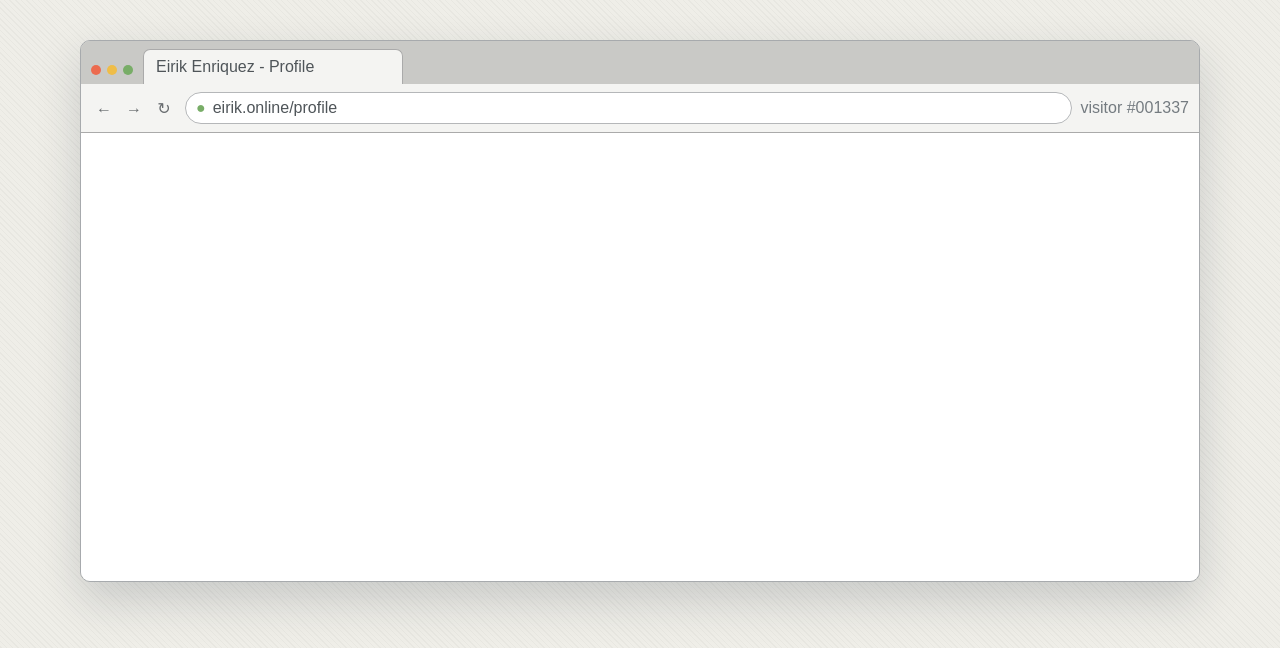
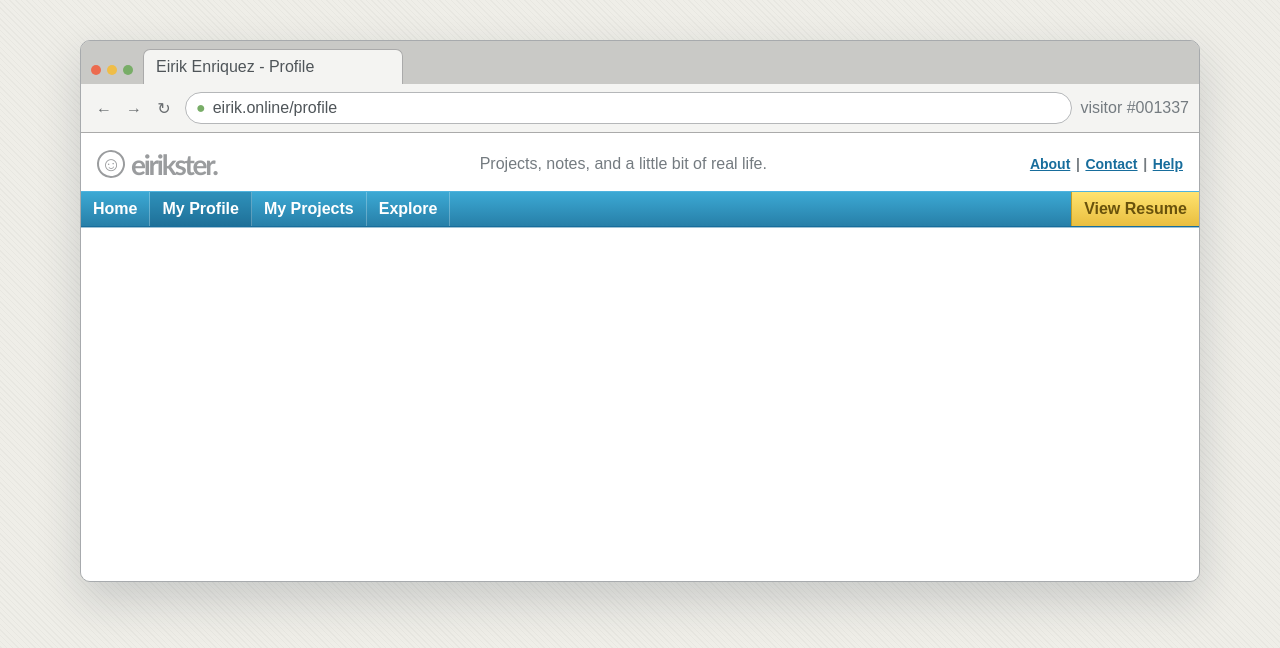
Before and after one commit to eirikenriquez/eirikenriquez.github.io, a React (Vite) app: page / in a window 1280 px wide. Shown: the top 648 px of the page. Built offline with nearby package versions, Linux system fonts and the light colour scheme.

Commit message:
add header

```diff
--- a/src/App.tsx
+++ b/src/App.tsx
@@ -1,9 +1,12 @@
 import BrowserShell from './components/BrowserShell';
+import FriendsterHeader from './components/FriendsterHeader';
 
 function App() {
   return (
-    <main className="app">
-      <BrowserShell />
+    <main id="top" className="app">
+      <BrowserShell>
+        <FriendsterHeader />
+      </BrowserShell>
     </main>
   );
 }
--- /dev/null
+++ b/src/components/FriendsterHeader.css
@@ -0,0 +1,135 @@
+.friendster-header {
+  border-bottom: 1px solid var(--color-brand-border);
+  background: var(--color-surface);
+}
+
+.friendster-header__masthead {
+  display: grid;
+  grid-template-columns: auto minmax(12rem, 1fr) auto;
+  gap: 1.25rem;
+  align-items: center;
+  padding: 0.875rem 1rem 0.625rem;
+}
+
+.friendster-header__wordmark {
+  display: inline-flex;
+  gap: 0.375rem;
+  align-items: center;
+  color: var(--color-wordmark);
+  font-family: var(--font-wordmark);
+  font-size: 1.75rem;
+  font-weight: 700;
+  letter-spacing: -0.08em;
+  text-decoration: none;
+}
+
+.friendster-header__smile {
+  display: grid;
+  width: 1.75rem;
+  height: 1.75rem;
+  place-items: center;
+  border: 2px solid var(--color-wordmark);
+  border-radius: 50%;
+  font-family: var(--font-body);
+  font-size: 1.25rem;
+  letter-spacing: 0;
+  line-height: 1;
+  transform: rotate(-8deg);
+}
+
+.friendster-header__tagline {
+  margin: 0;
+  color: var(--color-text-muted);
+  text-align: center;
+}
+
+.friendster-header__utility-links {
+  display: flex;
+  flex-wrap: wrap;
+  justify-content: end;
+  gap: 0.35rem;
+}
+
+.friendster-header__utility-links a {
+  color: var(--color-brand-dark);
+  font-size: 0.875rem;
+  font-weight: 700;
+}
+
+.friendster-header__utility-links a + a::before {
+  margin-right: 0.35rem;
+  color: var(--color-text-muted);
+  content: '|';
+}
+
+.friendster-header__navigation {
+  display: flex;
+  flex-wrap: wrap;
+  align-items: stretch;
+  border-top: 1px solid #4fb3de;
+  border-bottom: 1px solid var(--color-brand-dark);
+  background: linear-gradient(#3ca9d4, var(--color-brand));
+}
+
+.friendster-header__navigation a {
+  padding: 0.5rem 0.75rem;
+  border-right: 1px solid rgb(255 255 255 / 26%);
+  color: var(--color-surface);
+  font-weight: 700;
+  text-decoration: none;
+}
+
+.friendster-header__navigation a:hover,
+.friendster-header__navigation a:focus-visible,
+.friendster-header__navigation a[aria-current='page'] {
+  background: rgb(0 60 95 / 22%);
+}
+
+.friendster-header__navigation .friendster-header__resume {
+  margin-left: auto;
+  border-right: 0;
+  border-left: 1px solid #c49f28;
+  background: linear-gradient(
+    var(--color-accent-yellow-light),
+    var(--color-accent-yellow)
+  );
+  color: #69520c;
+}
+
+.friendster-header__navigation .friendster-header__resume:hover,
+.friendster-header__navigation .friendster-header__resume:focus-visible {
+  background: linear-gradient(#ffe98e, #edc958);
+}
+
+@media (max-width: 42rem) {
+  .friendster-header__masthead {
+    grid-template-columns: 1fr auto;
+    gap: 0.625rem;
+  }
+
+  .friendster-header__tagline {
+    grid-column: 1 / -1;
+    grid-row: 2;
+    text-align: left;
+  }
+}
+
+@media (max-width: 31rem) {
+  .friendster-header__masthead {
+    grid-template-columns: 1fr;
+  }
+
+  .friendster-header__utility-links {
+    justify-content: start;
+  }
+
+  .friendster-header__tagline {
+    grid-column: auto;
+    grid-row: auto;
+  }
+
+  .friendster-header__navigation a:nth-child(4),
+  .friendster-header__navigation .friendster-header__resume {
+    display: none;
+  }
+}
--- /dev/null
+++ b/src/components/FriendsterHeader.tsx
@@ -0,0 +1,47 @@
+import './FriendsterHeader.css';
+
+function FriendsterHeader() {
+  return (
+    <header className="friendster-header">
+      <div className="friendster-header__masthead">
+        <a
+          className="friendster-header__wordmark"
+          href="#top"
+          aria-label="Eirik's portfolio home"
+        >
+          <span className="friendster-header__smile" aria-hidden="true">
+            &#9786;
+          </span>
+          <span>eirikster.</span>
+        </a>
+
+        <p className="friendster-header__tagline">
+          Projects, notes, and a little bit of real life.
+        </p>
+
+        <nav
+          className="friendster-header__utility-links"
+          aria-label="Utility navigation"
+        >
+          <a href="#about">About</a>
+          <a href="#contact">Contact</a>
+          <a href="#help">Help</a>
+        </nav>
+      </div>
+
+      <nav className="friendster-header__navigation" aria-label="Main navigation">
+        <a href="#top">Home</a>
+        <a href="#profile" aria-current="page">
+          My Profile
+        </a>
+        <a href="#projects">My Projects</a>
+        <a href="#explore">Explore</a>
+        <a className="friendster-header__resume" href="#resume">
+          View Resume
+        </a>
+      </nav>
+    </header>
+  );
+}
+
+export default FriendsterHeader;
```
